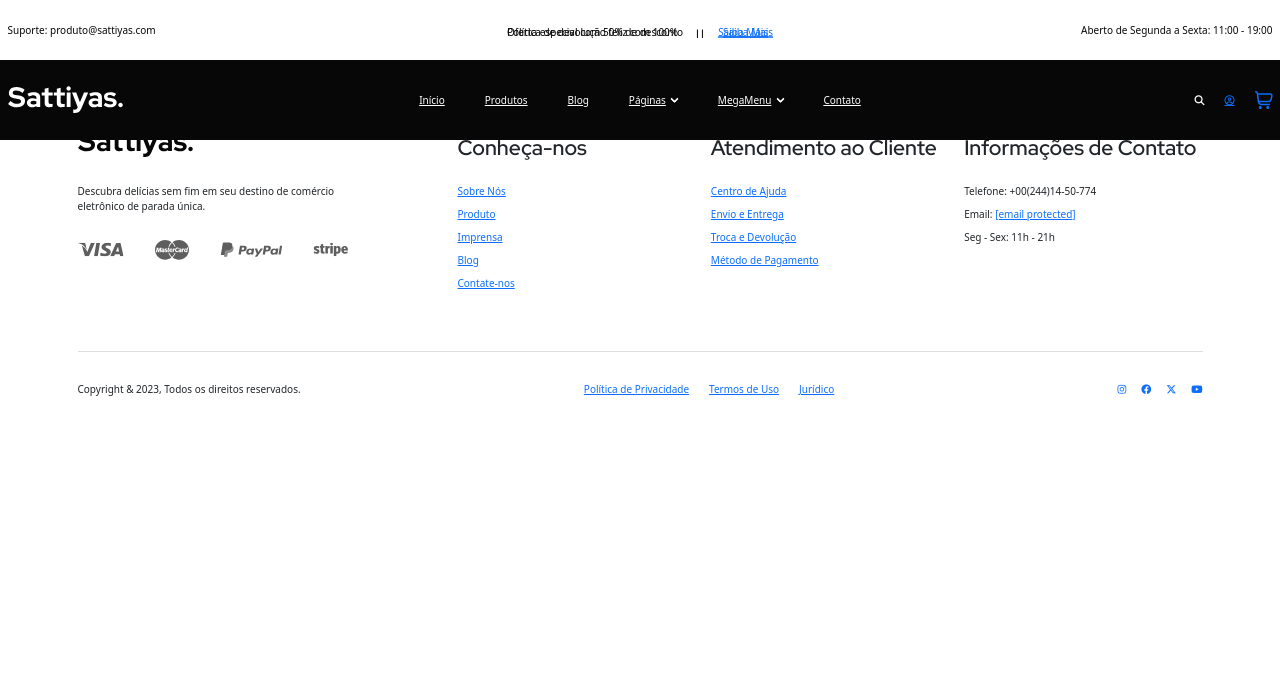
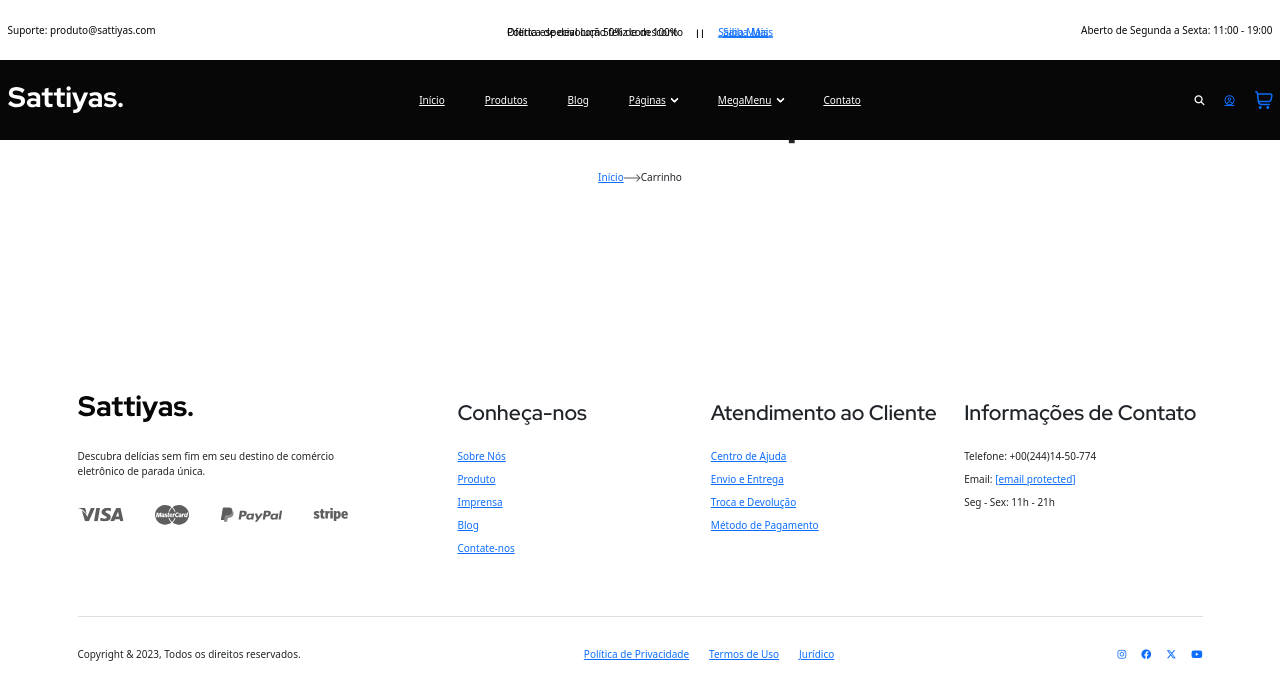
Before and after one commit to matondojoao/sattiyas, a Vue app: page /cart in a window 1280 px wide. Shown: the top 700 px of the page. Built offline with nearby package versions, Linux system fonts and the light colour scheme.

Commit message:
Adiciona componente de carrinho de compras

```diff
--- a/src/components/template/web/cart/Heading.vue
+++ b/src/components/template/web/cart/Heading.vue
@@ -3,13 +3,13 @@
         <div class="container">
             <div class="cs_height_80 cs_height_lg_60"></div>
             <div class="cs_shop_page_heading text-center">
-        <h1 class="cs_fs_50 cs_bold">Shopping Cart</h1>
-        <div class="cs_shop_breadcamp cs_medium">
-          <a href="index.html">Home</a>
+                <h1 class="cs_fs_50 cs_bold">Carrinho de Compras</h1>
+                <div class="cs_shop_breadcrumb cs_medium">
+                    <a href="index.html">Início</a>
                     <svg width="17" height="8" viewBox="0 0 17 8" fill="none" xmlns="http://www.w3.org/2000/svg">
                         <path d="M16.3536 4.35355C16.5488 4.15829 16.5488 3.84171 16.3536 3.64645L13.1716 0.464467C12.9763 0.269205 12.6597 0.269205 12.4645 0.464467C12.2692 0.659729 12.2692 0.976312 12.4645 1.17157L15.2929 4L12.4645 6.82843C12.2692 7.02369 12.2692 7.34027 12.4645 7.53553C12.6597 7.7308 12.9763 7.7308 13.1716 7.53554L16.3536 4.35355ZM-4.37114e-08 4.5L16 4.5L16 3.5L4.37114e-08 3.5L-4.37114e-08 4.5Z" fill="#5E5E5E"/>
                     </svg>
-          <span>Cart</span>
+                    <span>Carrinho</span>
                 </div>
             </div>
             <div class="cs_height_80 cs_height_lg_60"></div>
--- a/src/router/index.js
+++ b/src/router/index.js
@@ -18,6 +18,11 @@ const router = createRouter({
       path: '/shop',
       name: 'shop',
       component: () => import('../views/ShopView.vue')
+    },
+    {
+      path: '/cart',
+      name: 'cart',
+      component: () => import('../views/CartView.vue')
     }
   ]
 })
```
Lines whose indentation alone changed are shown as unchanged.
